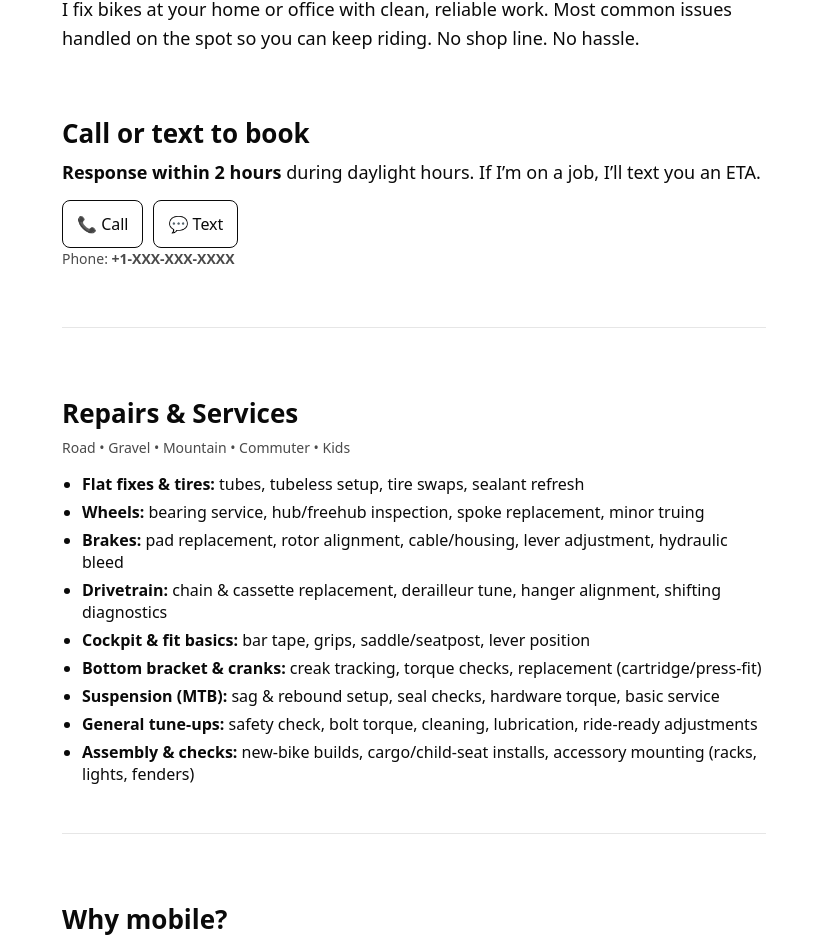
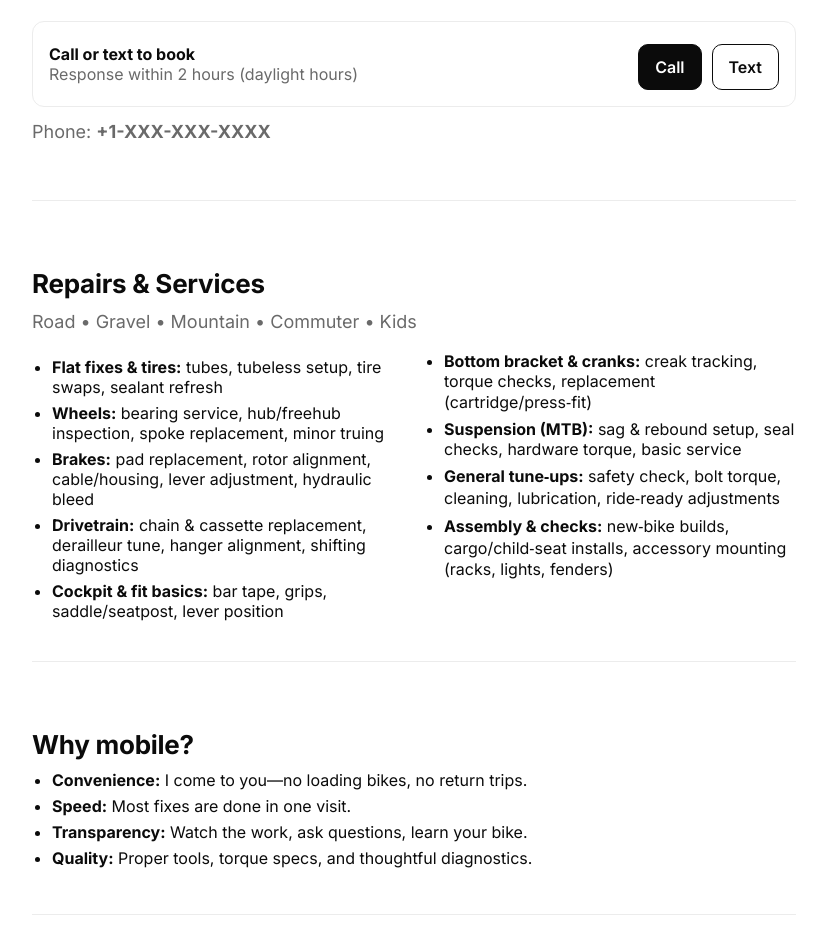
Before and after one commit to mobilebikerepair/mobilebikerepair, a plain HTML site: page index.html in a window 1280 px wide. Shown: the part 170-1113 px from the top of the page, without its empty margins (226-1053 px from the left). Drawn offline with Linux system fonts and the light colour scheme.

Commit message:
Update index.html

```diff
--- a/index.html
+++ b/index.html
@@ -6,48 +6,65 @@
   <title>Mobile Bike Repair — On‑Site Service</title>
   <meta name="description" content="Mobile bike repair. Call or text for fast, on‑site service. Response within 2 hours." />
   <meta name="theme-color" content="#ffffff" />
+
+  <!-- Optional: one clean modern font. Remove this <link> if you want only system fonts. -->
+  <link rel="preconnect" href="https://fonts.googleapis.com">
+  <link rel="preconnect" href="https://fonts.gstatic.com" crossorigin>
+  <link href="https://fonts.googleapis.com/css2?family=Inter:wght@400;500;600;700&display=swap" rel="stylesheet">
+
   <style>
-    /* Minimal, clean, light theme inspired by james-odonnell.com */
+    /* Modern, crisp, super simple */
     :root{
       --bg:#ffffff;
-      --text:#0a0a0a;
-      --muted:#4a4a4a;
-      --link:#0a7cff;
-      --border:#e6e6e6;
-      --max:760px;
-      --space:22px;
-      --radius:10px;
+      --ink:#0b0b0b;
+      --muted:#6a6a6a;
+      --line:#ececec;
+      --accent:#0a7cff; /* feel free to swap */
+      --max:820px;
+      --pad:28px;
+      --radius:12px;
     }
     *{box-sizing:border-box}
-    html,body{margin:0;padding:0;background:var(--bg);color:var(--text);font-family: ui-sans-serif, system-ui, -apple-system, Segoe UI, Roboto, Helvetica, Arial, "Apple Color Emoji","Segoe UI Emoji";}
-    a{color:var(--link);text-underline-offset:3px}
-    .wrap{max-width:var(--max);margin:0 auto;padding:28px}
-    header{padding:28px 0 6px}
-    h1,h2{font-weight:700;line-height:1.2;margin:0 0 8px}
-    h1{font-size: clamp(28px, 5vw, 42px)}
-    h2{font-size: clamp(20px, 3.2vw, 26px);margin-top:28px}
-    p{margin:0 0 14px;font-size: clamp(16px, 2.2vw, 18px);line-height:1.6}
-    small, .note{color:var(--muted);font-size:14px}
+    html,body{margin:0;padding:0;background:var(--bg);color:var(--ink);font-family: Inter, ui-sans-serif, system-ui, -apple-system, Segoe UI, Roboto, Helvetica, Arial, "Apple Color Emoji","Segoe UI Emoji";}
+    a{color:var(--accent);text-decoration:none}
+    a:hover{text-decoration:underline}
+
+    .wrap{max-width:var(--max);margin:0 auto;padding:calc(var(--pad) + 8px) var(--pad)}
+
+    header{margin-bottom:8px}
+    h1,h2{font-weight:700;line-height:1.15;margin:0 0 8px;letter-spacing:-0.01em}
+    h1{font-size:clamp(34px,6vw,48px)}
+    h2{font-size:clamp(20px,3.2vw,26px);margin-top:28px}
+    p{margin:0 0 14px;font-size:clamp(16px,2.2vw,18px);line-height:1.65}
+    .muted{color:var(--muted)}
+
     section{padding:18px 0}
-    hr{border:0;border-top:1px solid var(--border);margin:24px 0}
+    .rule{height:1px;background:var(--line);margin:22px 0}
 
-    /* Buttons */
-    .cta-row{display:flex;flex-wrap:wrap;gap:10px;margin-top:10px}
-    .btn{display:inline-flex;align-items:center;gap:8px;padding:12px 14px;border:1px solid var(--text);border-radius:8px;text-decoration:none;color:var(--text)}
+    /* subtle callout bar */
+    .callout{display:flex;flex-wrap:wrap;gap:12px;align-items:center;justify-content:space-between;border:1px solid var(--line);border-radius:var(--radius);padding:16px}
+
+    /* Buttons — simple, tactile */
+    .cta-row{display:flex;flex-wrap:wrap;gap:10px;margin-top:6px}
+    .btn{display:inline-flex;align-items:center;gap:10px;padding:12px 16px;border-radius:10px;border:1px solid var(--ink);background:#fff;color:var(--ink);text-decoration:none;font-weight:600}
     .btn:hover{background:#f7f7f7}
+    .btn.primary{background:var(--ink);color:#fff;border-color:var(--ink)}
+    .btn.primary:hover{filter:brightness(0.95)}
 
-    /* Simple list */
+    /* Services list: clean two-column on wide screens */
     ul{margin:10px 0 0 20px;padding:0}
     li{margin:6px 0}
+    @media (min-width: 760px){
+      .cols{columns:2;column-gap:40px}
+      .cols li{break-inside:avoid}
+    }
 
-    footer{margin:36px 0 10px;color:var(--muted);font-size:14px;text-align:left}
+    footer{margin:34px 0 8px;color:var(--muted);font-size:14px}
   </style>
   <script>
-    // One place to set your phone number
     const PHONE = "+1-XXX-XXX-XXXX"; // e.g. +1-781-555-1212
     document.addEventListener('DOMContentLoaded', () => {
-      const nodes = document.querySelectorAll('[data-phone]');
-      nodes.forEach(n => n.textContent = PHONE);
+      document.querySelectorAll('[data-phone]').forEach(n => n.textContent = PHONE);
       document.querySelectorAll('[data-tel]').forEach(n => n.href = `tel:${PHONE}`);
       document.querySelectorAll('[data-sms]').forEach(n => n.href = `sms:${PHONE}`);
       document.getElementById('year').textContent = new Date().getFullYear();
@@ -56,30 +73,34 @@
 </head>
 <body>
   <main class="wrap">
-    <!-- Summary graf -->
+    <!-- Top summary -->
     <header>
-      <h1>Mobile Bike Repair — I Come to You</h1>
-      <p>I fix bikes at your home or office with clean, reliable work. Most common issues handled on the spot so you can keep riding. No shop line. No hassle.</p>
+      <h1>Mobile Bike Repair</h1>
+      <p class="lead">I fix bikes at your home or office—fast, careful, and tidy. Most common issues handled on the spot so you can keep riding. No shop line, no hassle.</p>
     </header>
 
-    <!-- Primary contact -->
+    <!-- Contact bar -->
     <section>
-      <h2>Call or text to book</h2>
-      <p><strong>Response within 2 hours</strong> during daylight hours. If I’m on a job, I’ll text you an ETA.</p>
-      <div class="cta-row">
-        <a class="btn" data-tel href="#">📞 Call</a>
-        <a class="btn" data-sms href="#">💬 Text</a>
+      <div class="callout">
+        <div>
+          <strong>Call or text to book</strong>
+          <div class="muted">Response within 2 hours (daylight hours)</div>
+        </div>
+        <div class="cta-row">
+          <a class="btn primary" data-tel href="#">Call</a>
+          <a class="btn" data-sms href="#">Text</a>
+        </div>
       </div>
-      <p class="note">Phone: <strong data-phone></strong></p>
+      <p class="muted" style="margin-top:10px">Phone: <strong data-phone></strong></p>
     </section>
 
-    <hr />
+    <div class="rule"></div>
 
     <!-- Services (no prices) -->
     <section>
       <h2>Repairs & Services</h2>
-      <p class="note">Road • Gravel • Mountain • Commuter • Kids</p>
-      <ul>
+      <p class="muted">Road • Gravel • Mountain • Commuter • Kids</p>
+      <ul class="cols">
         <li><strong>Flat fixes & tires:</strong> tubes, tubeless setup, tire swaps, sealant refresh</li>
         <li><strong>Wheels:</strong> bearing service, hub/freehub inspection, spoke replacement, minor truing</li>
         <li><strong>Brakes:</strong> pad replacement, rotor alignment, cable/housing, lever adjustment, hydraulic bleed</li>
@@ -92,20 +113,20 @@
       </ul>
     </section>
 
-    <hr />
+    <div class="rule"></div>
 
     <!-- Why mobile -->
     <section>
       <h2>Why mobile?</h2>
       <ul>
-        <li><strong>Convenience:</strong> no loading bikes, no return trips.</li>
-        <li><strong>Speed:</strong> most fixes done in a single visit.</li>
-        <li><strong>Transparency:</strong> watch, ask questions, learn about your bike.</li>
-        <li><strong>Quality:</strong> proper tools and torque specs, thoughtful diagnostics.</li>
+        <li><strong>Convenience:</strong> I come to you—no loading bikes, no return trips.</li>
+        <li><strong>Speed:</strong> Most fixes are done in one visit.</li>
+        <li><strong>Transparency:</strong> Watch the work, ask questions, learn your bike.</li>
+        <li><strong>Quality:</strong> Proper tools, torque specs, and thoughtful diagnostics.</li>
       </ul>
     </section>
 
-    <hr />
+    <div class="rule"></div>
 
     <!-- About me -->
     <section>
@@ -113,17 +134,17 @@
       <p>I’m a longtime cyclist and mechanic who cares about quiet drivetrains, straight wheels, and brakes that feel right. I’ve worked on steel commuters, modern MTB, and gravel setups. If it’s fixable curbside, I’ll get it done—and if it needs shop machinery, I’ll give you an honest plan.</p>
     </section>
 
-    <hr />
+    <div class="rule"></div>
 
     <!-- Final contact -->
     <section>
       <h2>Ready to ride?</h2>
       <p>Call or text and I’ll reply within two hours with a time window. Include your issue, bike type, and location so I can bring what’s needed.</p>
       <div class="cta-row">
-        <a class="btn" data-tel href="#">📞 Call</a>
-        <a class="btn" data-sms href="#">💬 Text</a>
+        <a class="btn primary" data-tel href="#">Call</a>
+        <a class="btn" data-sms href="#">Text</a>
       </div>
-      <p class="note">Phone: <strong data-phone></strong></p>
+      <p class="muted">Phone: <strong data-phone></strong></p>
     </section>
 
     <footer>
@@ -131,7 +152,7 @@
     </footer>
   </main>
 
-  <!-- Simple LocalBusiness schema -->
+  <!-- Basic LocalBusiness schema -->
   <script type="application/ld+json">
   {
     "@context": "https://schema.org",
```
